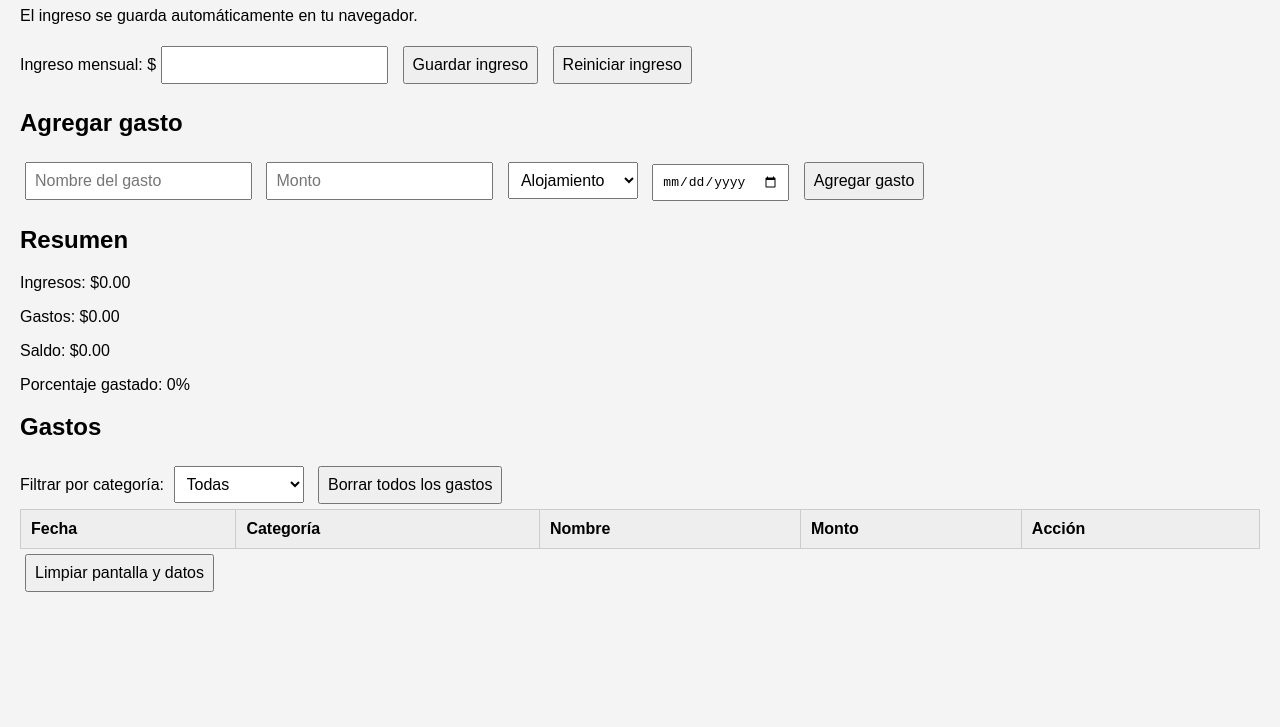
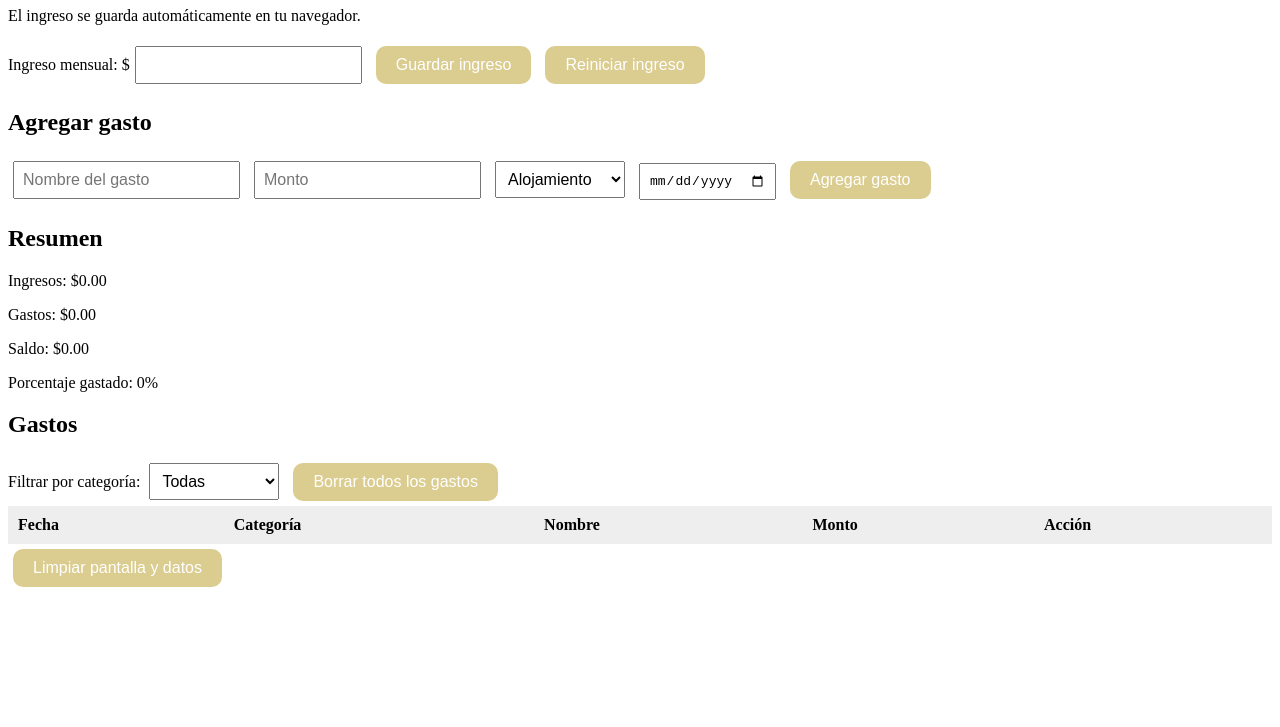
Before and after one commit to matiasmoine/coderjs, a plain HTML site: page index.html in a window 1280 px wide. Shown: the part 73-800 px from the top of the page. Drawn offline with Linux system fonts and the light colour scheme; files that its build step writes are made by us from their sources.

Commit message:
Arreglos css

```diff
--- a/css/style.css
+++ b/css/style.css
@@ -1,9 +1,3 @@
-body {
-  font-family: Arial, sans-serif;
-  margin: 20px;
-  background-color: #f4f4f4;
-}
-
 h1 {
   color: #333;
 }
@@ -37,7 +31,15 @@ table th {
 }
 
 button {
+  background-color: #dbcc8f;
+  color: white;
+  padding: 10px 20px;
+  border: none;
+
+  /* Redondeo de bordes */
+  border-radius: 10px; /* Redondeo uniforme en todas las esquinas */
   cursor: pointer;
+
 }
 
 /* Estilo para saldo negativo */
--- a/index.html
+++ b/index.html
@@ -4,31 +4,7 @@
 <head>
   <meta charset="UTF-8">
   <title>Simulador de Presupuesto</title>
-  <style>
-    body {
-      font-family: Arial;
-      margin: 20px;
-    }
-
-    table,
-    th,
-    td {
-      border: 1px solid #ccc;
-      border-collapse: collapse;
-      padding: 8px;
-    }
-
-    th {
-      background-color: #f0f0f0;
-    }
-
-    input,
-    select,
-    button {
-      margin: 5px;
-    }
-  </style>
-  <link rel="stylesheet" href="style.css">
+  <link rel="stylesheet" href="./css/style.css">
 </head>
 
 <body>
```
